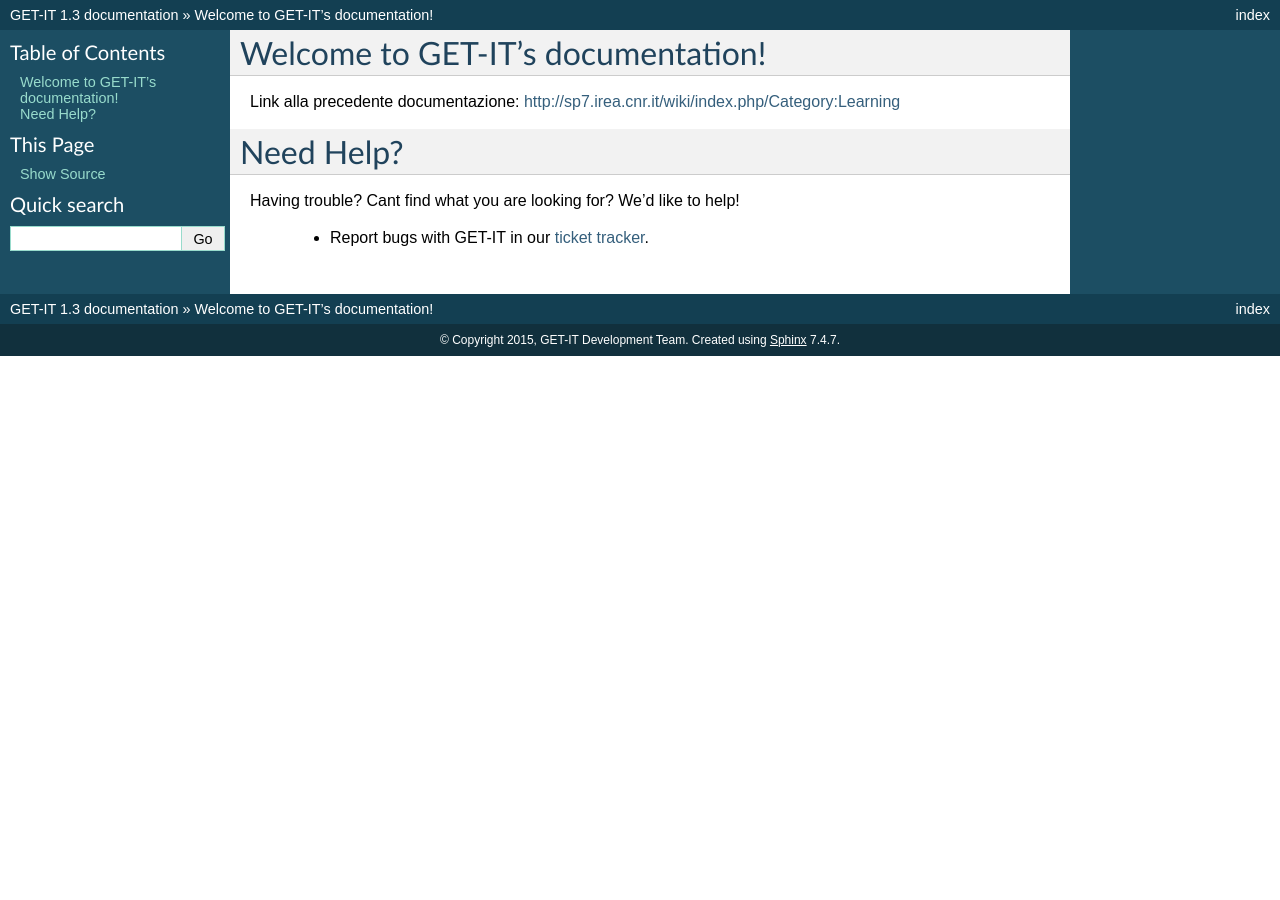
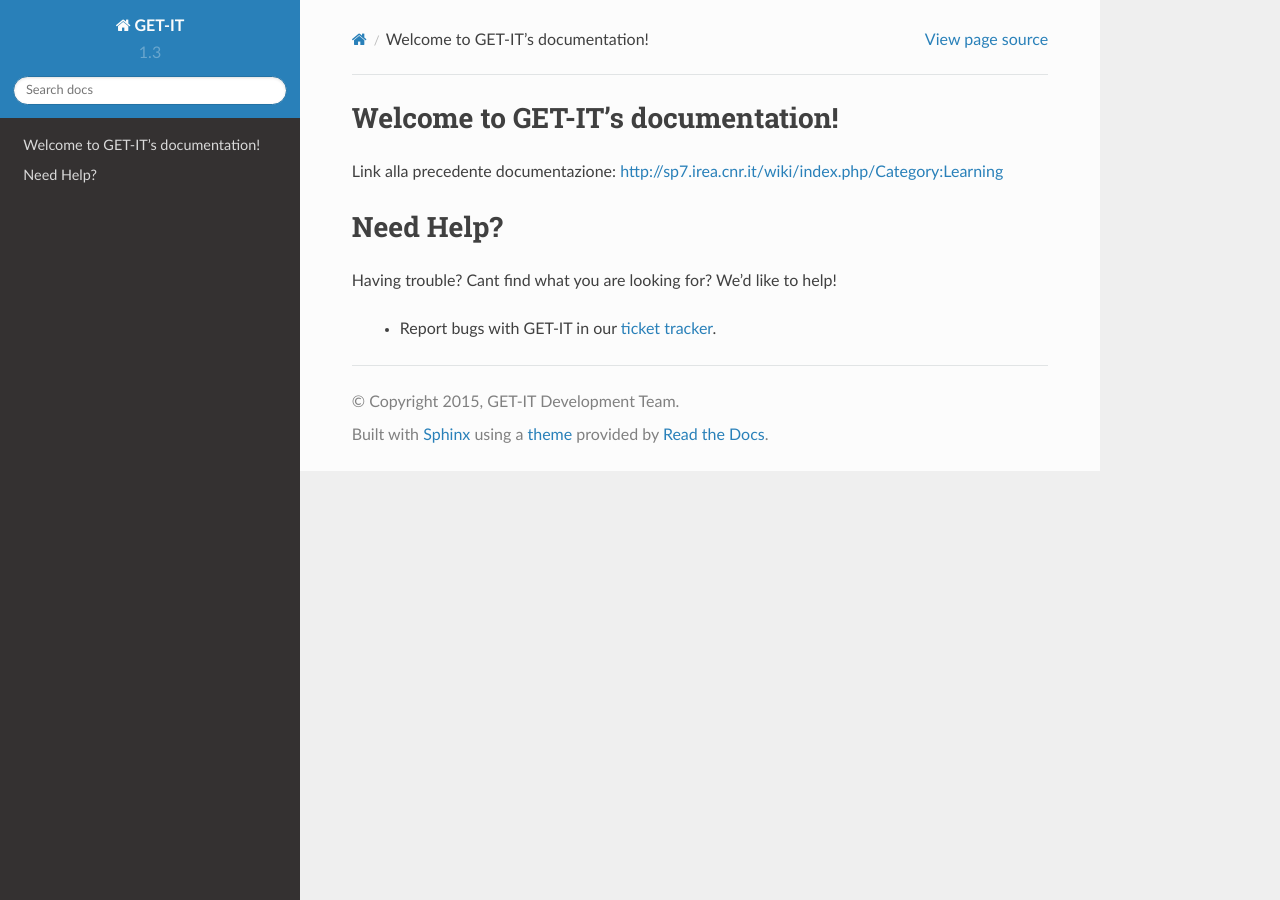
Before and after one commit to SP7-Ritmare/starterkit, a Sphinx documentation site: the page built from docs/index.rst, in a window 1280 px wide. Built offline with Sphinx 7.4.7 and the Read the Docs theme 2.0.0, drawn with Linux system fonts in a browser that asks for light colours.

Commit message:
added rtd theme

```diff
--- a/docs/conf.py
+++ b/docs/conf.py
@@ -98,9 +98,15 @@ pygments_style = 'sphinx'
 
 # -- Options for HTML output ----------------------------------------------
 
+on_rtd = os.environ.get('READTHEDOCS', None) == 'True'
+if not on_rtd:
+    import sphinx_rtd_theme
+    html_theme = "sphinx_rtd_theme"
+    html_theme_path = [sphinx_rtd_theme.get_html_theme_path()]
+
 # The theme to use for HTML and HTML Help pages.  See the documentation for
 # a list of builtin themes.
-html_theme = 'default'
+#html_theme = 'default'
 
 # Theme options are theme-specific and customize the look and feel of a theme
 # further.  For a list of options available for each theme, see the
```
